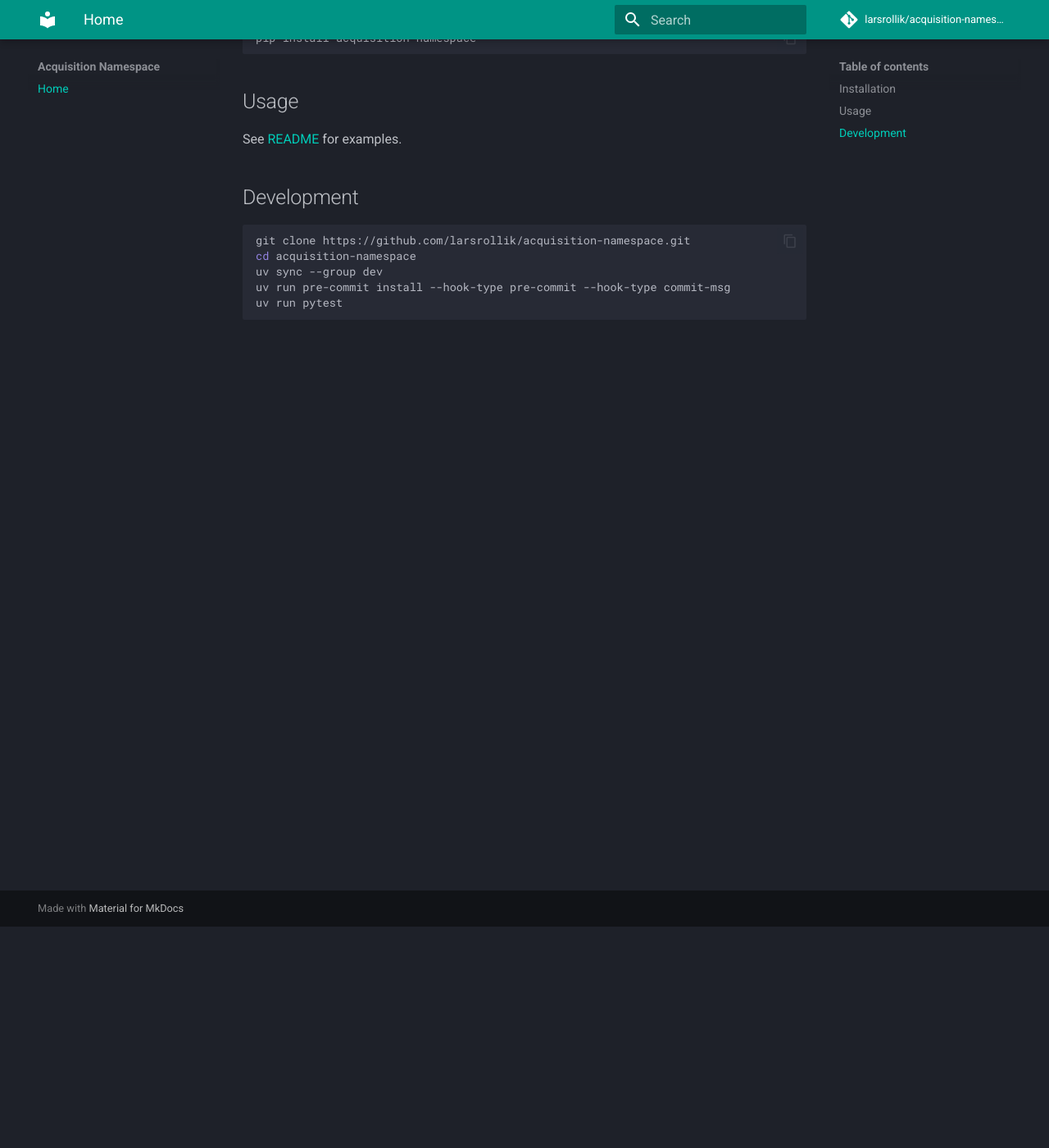
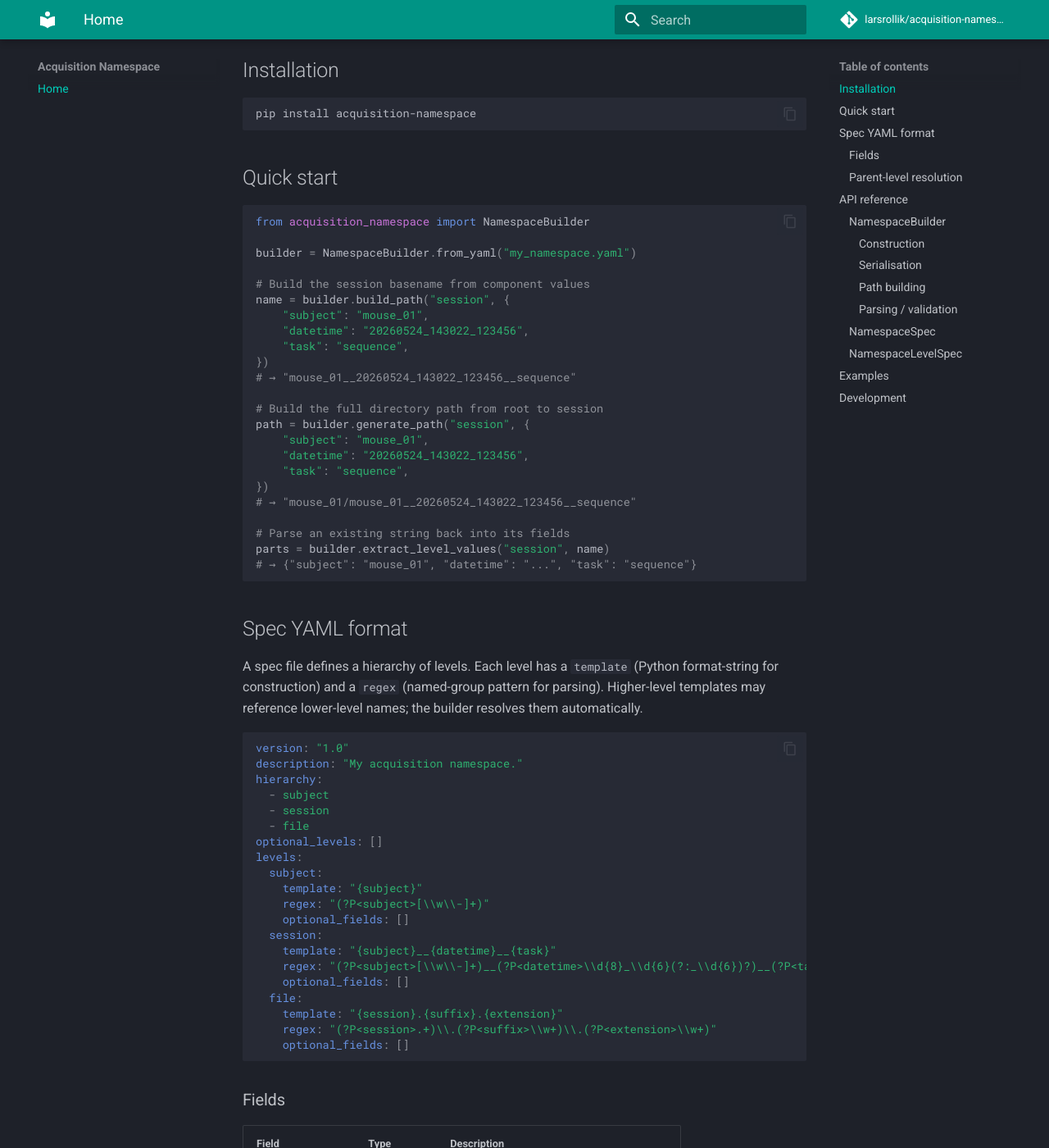
Before and after one commit to MurineShiftWork/acquisition-namespace, an MkDocs documentation site: the page built from docs/index.md, in a window 1280 px wide and 1400 px high, scrolled down 270 px. Shown: the whole window at 82% size. Built offline with MkDocs 1.6.1 and Material for MkDocs 9.7.7, drawn with Linux system fonts in a browser that asks for light colours; comment, search, counter and statistics services are not loaded; some of the changed text lies outside the part shown.

````diff
--- a/docs/index.md
+++ b/docs/index.md
@@ -1,6 +1,10 @@
 # Acquisition Namespace
 
 YAML-driven hierarchical path namespace builder for acquisition data pipelines.
+
+Define your directory layout once in a YAML spec; the library builds, parses,
+and validates paths at every hierarchy level — with zero hard-coded separators
+or string constants in application code.
 
 ## Installation
 
@@ -8,16 +12,174 @@
 pip install acquisition-namespace
 ```
 
-## Usage
+## Quick start
 
-See [README](https://github.com/larsrollik/acquisition-namespace#readme) for examples.
+```python
+from acquisition_namespace import NamespaceBuilder
+
+builder = NamespaceBuilder.from_yaml("my_namespace.yaml")
+
+# Build the session basename from component values
+name = builder.build_path("session", {
+    "subject": "mouse_01",
+    "datetime": "20260524_143022_123456",
+    "task": "sequence",
+})
+# → "mouse_01__20260524_143022_123456__sequence"
+
+# Build the full directory path from root to session
+path = builder.generate_path("session", {
+    "subject": "mouse_01",
+    "datetime": "20260524_143022_123456",
+    "task": "sequence",
+})
+# → "mouse_01/mouse_01__20260524_143022_123456__sequence"
+
+# Parse an existing string back into its fields
+parts = builder.extract_level_values("session", name)
+# → {"subject": "mouse_01", "datetime": "...", "task": "sequence"}
+```
+
+## Spec YAML format
+
+A spec file defines a hierarchy of levels. Each level has a `template` (Python
+format-string for construction) and a `regex` (named-group pattern for parsing).
+Higher-level templates may reference lower-level names; the builder resolves
+them automatically.
+
+```yaml
+version: "1.0"
+description: "My acquisition namespace."
+hierarchy:
+  - subject
+  - session
+  - file
+optional_levels: []
+levels:
+  subject:
+    template: "{subject}"
+    regex: "(?P<subject>[\\w\\-]+)"
+    optional_fields: []
+  session:
+    template: "{subject}__{datetime}__{task}"
+    regex: "(?P<subject>[\\w\\-]+)__(?P<datetime>\\d{8}_\\d{6}(?:_\\d{6})?)__(?P<task>[\\w\\-]+)"
+    optional_fields: []
+  file:
+    template: "{session}.{suffix}.{extension}"
+    regex: "(?P<session>.+)\\.(?P<suffix>\\w+)\\.(?P<extension>\\w+)"
+    optional_fields: []
+```
+
+### Fields
+
+| Field | Type | Description |
+|---|---|---|
+| `version` | string | Spec version for your own tracking. |
+| `description` | string | Human-readable description. |
+| `hierarchy` | list[str] | Ordered level names from root to leaf. |
+| `optional_levels` | list[str] | Levels that may be omitted in `generate_path`. |
+| `levels` | dict | Per-level spec (see below). |
+
+Each entry in `levels`:
+
+| Field | Type | Description |
+|---|---|---|
+| `template` | string | Python format-string. Fields in `{}` are filled from values or parent levels. |
+| `regex` | string | Named-group regex. Groups become the parsed field dict. |
+| `optional_fields` | list[str] | Fields that may be absent (informational; builder does not skip them automatically). |
+
+### Parent-level resolution
+
+When a template references a name that is itself a hierarchy level (e.g.
+`{session}` in the `file` template), the builder resolves it by building the
+parent level first. This resolution is recursive and memoised within a single
+`build_path` / `generate_path` call.
+
+## API reference
+
+### `NamespaceBuilder`
+
+#### Construction
+
+```python
+NamespaceBuilder.from_yaml(config_path)   # Load from a YAML file
+NamespaceBuilder.from_dict(data)          # Build from a plain dict
+```
+
+#### Serialisation
+
+```python
+builder.to_dict()               # → dict (round-trips through from_dict)
+builder.write_yaml(path)        # Write the spec back to a YAML file
+```
+
+#### Path building
+
+```python
+builder.build_path(level, values)
+```
+
+Returns the path **segment** string for `level` constructed from `values`.
+Parent levels referenced in the template are resolved automatically.
+
+```python
+builder.generate_path(level, values, include_optional_levels=True)
+```
+
+Returns the **full filesystem path** from root up to (and including) `level`.
+Joins each hierarchy level with `pathlib.Path`. Pass
+`include_optional_levels=False` to skip levels listed in `optional_levels`.
+
+#### Parsing / validation
+
+```python
+builder.extract_level_values(level, name)
+```
+
+Parse a single level string and return a dict of template-field values.
+Raises `ValueError` if the string does not match the level's regex.
+
+```python
+builder.validate_path(path, stop_at=None)
+```
+
+Walk a filesystem path level by level and return all captured values.
+Pass `stop_at` to stop after a specific hierarchy level.
+
+```python
+builder.validate_path_level(level, segment, known_values)
+```
+
+Match a single segment against the regex for `level`. `known_values` are
+substituted into the pattern before matching.
+
+### `NamespaceSpec`
+
+Pydantic model. Fields: `version`, `description`, `hierarchy`,
+`optional_levels`, `levels` (dict of `NamespaceLevelSpec`).
+
+### `NamespaceLevelSpec`
+
+Pydantic model. Fields: `template`, `regex`, `optional_fields`.
+
+## Examples
+
+The `examples/` directory contains:
+
+| File | Description |
+|---|---|
+| `namespace_simple.yaml` | Flat hierarchy: subject → session → file |
+| `namespace_with_optional_acquisition.yaml` | Four-level hierarchy; acquisition is optional |
+| `namespace_full.yaml` | Four-level hierarchy; all levels required |
+| `namespace_msw.yaml` | MSW-specific: session → file with `.msw.` artifact separator |
+| `basic_usage.py` | Runnable example covering the full API |
 
 ## Development
 
 ```sh
 git clone https://github.com/larsrollik/acquisition-namespace.git
 cd acquisition-namespace
-uv sync --group dev
-uv run pre-commit install --hook-type pre-commit --hook-type commit-msg
-uv run pytest
+pip install -e ".[dev]"
+pre-commit install --hook-type pre-commit --hook-type commit-msg
+pytest
 ```
--- a/src/acquisition_namespace/__init__.py
+++ b/src/acquisition_namespace/__init__.py
@@ -2,7 +2,11 @@
 
 from importlib.metadata import PackageNotFoundError, version
 
-from acquisition_namespace.spec import NamespaceBuilder, NamespaceLevelSpec, NamespaceSpec
+from acquisition_namespace.spec import (
+    NamespaceBuilder,
+    NamespaceLevelSpec,
+    NamespaceSpec,
+)
 
 try:
     __version__ = version("acquisition_namespace")
````
Also changed, not shown: pyproject.toml (+6 -2 lines), 9 other files.
